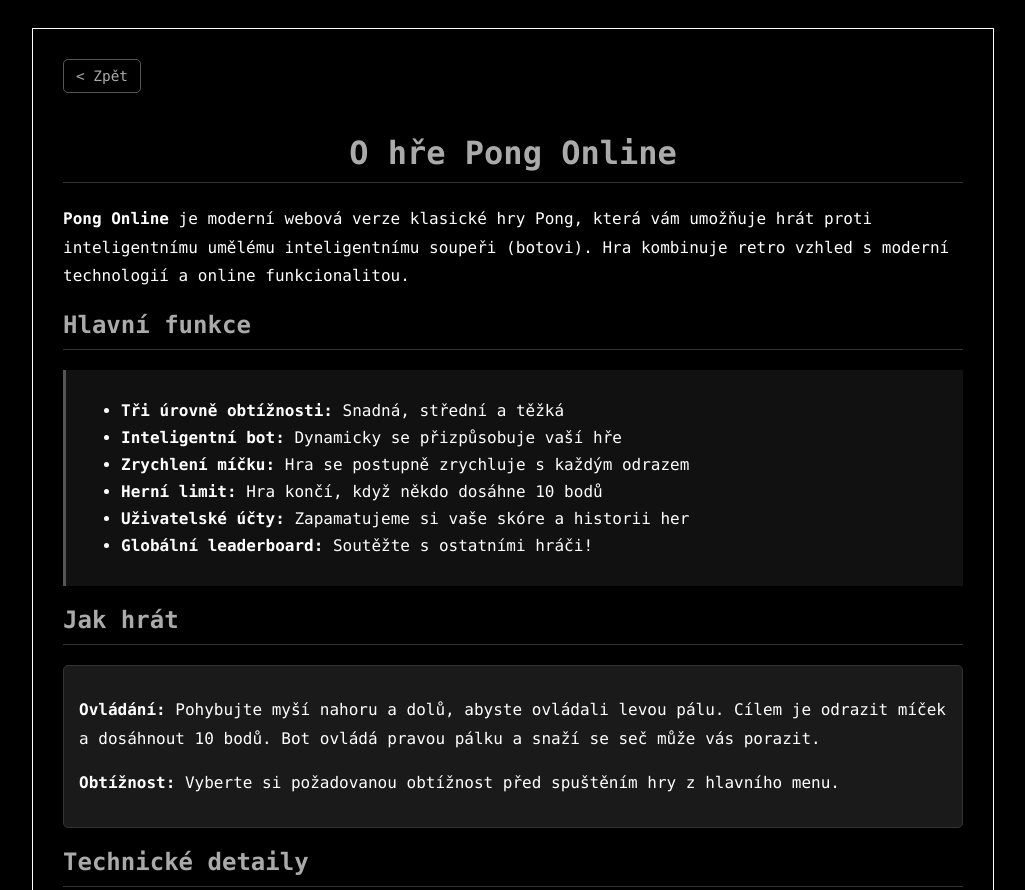
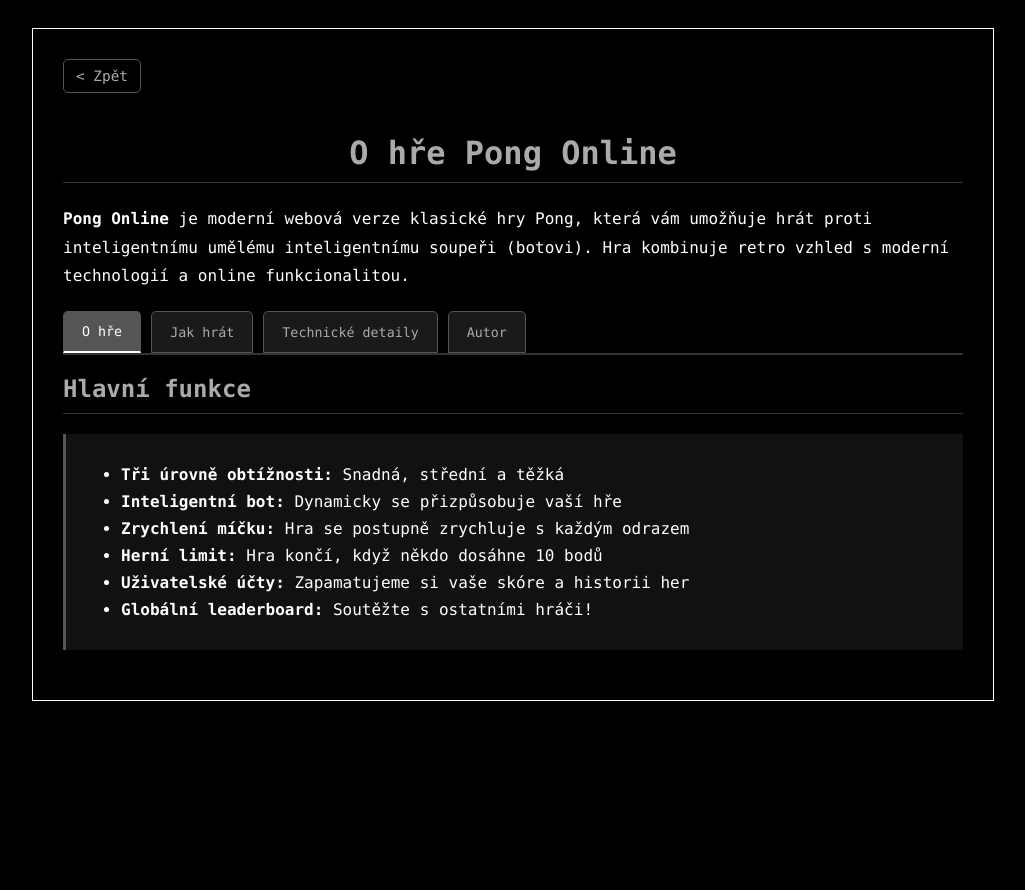
Before and after one commit to koudelkaMatej/Maturitni_projekty_EP4B_1.pol, a Flask app: page /about in a window 1280 px wide. Shown: the top 890 px of the page, without its empty margins (127-1152 px from the left). After the commit the page ends 701 px from the top, so only its background shows below. Run offline with Flask 3, Linux system fonts and the light colour scheme.

Commit message:
Rozložení stránky do záložek podle představ p. uč. Koudelky
Added tabbed interface for game information, including sections for 'About', 'How to Play', 'Technical Details', and 'Author'. Updated styles for tab buttons and content visibility.

```diff
--- a/Rebec Adam/templates/about.html
+++ b/Rebec Adam/templates/about.html
@@ -56,6 +56,41 @@
         margin: 15px 0;
         border-radius: 5px;
       }
+
+      /* Tab styling */
+      .tabs {
+        display: flex;
+        gap: 10px;
+        margin: 20px 0;
+        border-bottom: 2px solid #333;
+        flex-wrap: wrap;
+      }
+      .tab-button {
+        background: #1a1a1a;
+        border: 1px solid #555;
+        color: #aaa;
+        padding: 12px 18px;
+        border-radius: 5px 5px 0 0;
+        cursor: pointer;
+        font-family: "Consolas", monospace;
+        transition: all 0.3s;
+      }
+      .tab-button:hover {
+        background: #333;
+        color: #fff;
+      }
+      .tab-button.active {
+        background: #555;
+        color: #fff;
+        border-bottom: 2px solid #fff;
+      }
+
+      .tab-content {
+        display: none;
+      }
+      .tab-content.active {
+        display: block;
+      }
     </style>
   </head>
   <body>
@@ -69,6 +104,23 @@
         soupeři (botovi). Hra kombinuje retro vzhled s moderní technologií a
         online funkcionalitou.
       </p>
+
+      <!-- Tab buttons -->
+      <div class="tabs">
+        <button class="tab-button active" onclick="switchTab('about')">
+          O hře
+        </button>
+        <button class="tab-button" onclick="switchTab('howtoplay')">
+          Jak hrát
+        </button>
+        <button class="tab-button" onclick="switchTab('technical')">
+          Technické detaily
+        </button>
+        <button class="tab-button" onclick="switchTab('author')">Autor</button>
+      </div>
+
+      <!-- Tab 1: O hře -->
+      <div id="about" class="tab-content active">
         <h2>Hlavní funkce</h2>
         <div class="features">
           <ul>
@@ -80,11 +132,12 @@
               hře
             </li>
             <li>
-            <strong>Zrychlení míčku:</strong> Hra se postupně zrychluje s každým
-            odrazem
+              <strong>Zrychlení míčku:</strong> Hra se postupně zrychluje s
+              každým odrazem
             </li>
             <li>
-            <strong>Herní limit:</strong> Hra končí, když někdo dosáhne 10 bodů
+              <strong>Herní limit:</strong> Hra končí, když někdo dosáhne 10
+              bodů
             </li>
             <li>
               <strong>Uživatelské účty:</strong> Zapamatujeme si vaše skóre a
@@ -95,7 +148,10 @@
             </li>
           </ul>
         </div>
+      </div>
 
+      <!-- Tab 2: Jak hrát -->
+      <div id="howtoplay" class="tab-content">
         <h2>Jak hrát</h2>
         <div class="info-box">
           <p>
@@ -108,7 +164,10 @@
             spuštěním hry z hlavního menu.
           </p>
         </div>
+      </div>
 
+      <!-- Tab 3: Technické detaily -->
+      <div id="technical" class="tab-content">
         <h2>Technické detaily</h2>
         <div class="info-box">
           <img
@@ -116,7 +175,7 @@
             alt="Pong diagram"
             style="display: block; margin: 0 auto; max-width: 100%"
           />
-        <br>
+          <br />
           <img
             src="{{ url_for('static', filename='Er_diagram.png') }}"
             alt="Pong ER diagram"
@@ -127,8 +186,8 @@
             Pygame pro herní logiku.
           </p>
           <p>
-          <strong>Backend:</strong> Flask webový framework s SQLite databází pro
-          ukládání skóre.
+            <strong>Backend:</strong> Flask webový framework s SQLite databází
+            pro ukládání skóre.
           </p>
           <p>
             <strong>Fyzika:</strong> Hra používá přesné desetinné výpočty pro
@@ -139,12 +198,15 @@
             obtížnosti a sleduje pozici míčku v reálném čase.
           </p>
         </div>
+      </div>
 
+      <!-- Tab 4: Autor -->
+      <div id="author" class="tab-content">
         <h2>Autor</h2>
         <p>
           Hra byla vytvořena jako maturitní projekt. Kombinuje principy herního
-        vývoje, webových technologií a datových bází do jednoduché, ale zábavné
-        hry.
+          vývoje, webových technologií a datových bází do jednoduché, ale
+          zábavné hry.
         </p>
 
         <div class="info-box">
@@ -180,5 +242,24 @@
           />
         </div>
       </div>
+    </div>
+
+    <script>
+      function switchTab(tabName) {
+        // Skrýt všechny tab-contents
+        const contents = document.querySelectorAll(".tab-content");
+        contents.forEach((content) => content.classList.remove("active"));
+
+        // Odstranit active z všech tlačítek
+        const buttons = document.querySelectorAll(".tab-button");
+        buttons.forEach((button) => button.classList.remove("active"));
+
+        // Zobrazit vybraný tab
+        document.getElementById(tabName).classList.add("active");
+
+        // Označit správné tlačítko jako active
+        event.target.classList.add("active");
+      }
+    </script>
   </body>
 </html>
```
Lines whose indentation alone changed are shown as unchanged.
